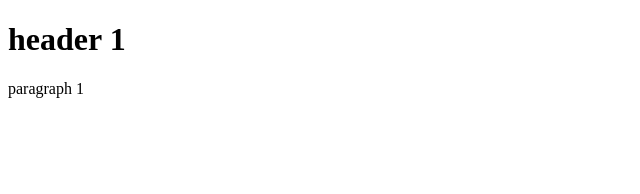
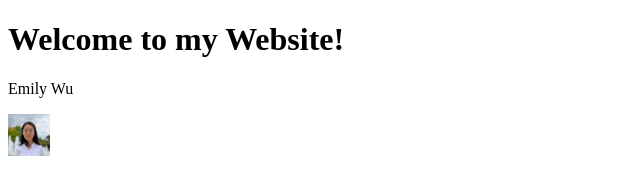
Before and after one commit to wuemily/wuemily.github.io, a plain HTML site: page index.html in a window 1280 px wide. Shown: the whole page, without its empty margins (0-640 px from the left). Drawn offline with Linux system fonts and the light colour scheme.

Commit message:
Add picture

```diff
--- a/index.html
+++ b/index.html
@@ -9,9 +9,11 @@
     </head>
 
     <body>
-        <h1> header 1 </h1>
+        <h1> Welcome to my Website! </h1>
 
-        <p> paragraph 1</p>
+        <p> Emily Wu </p>
+
+        <img src="headshot.jpg" alt="Headshot" height="42" width="42">
 
     </body>
 </html>
```
Also changed, not shown: headshot.jpg (added).
